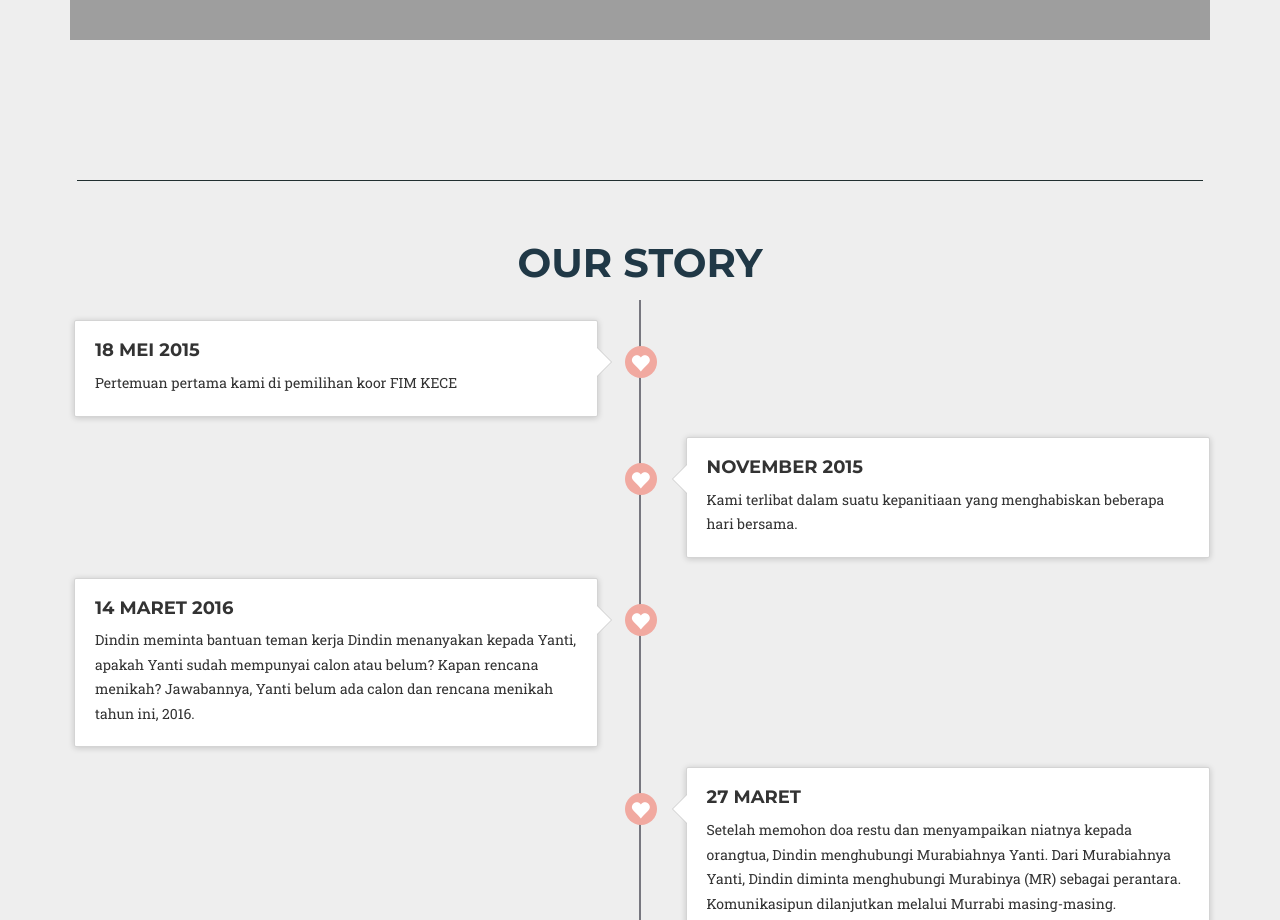
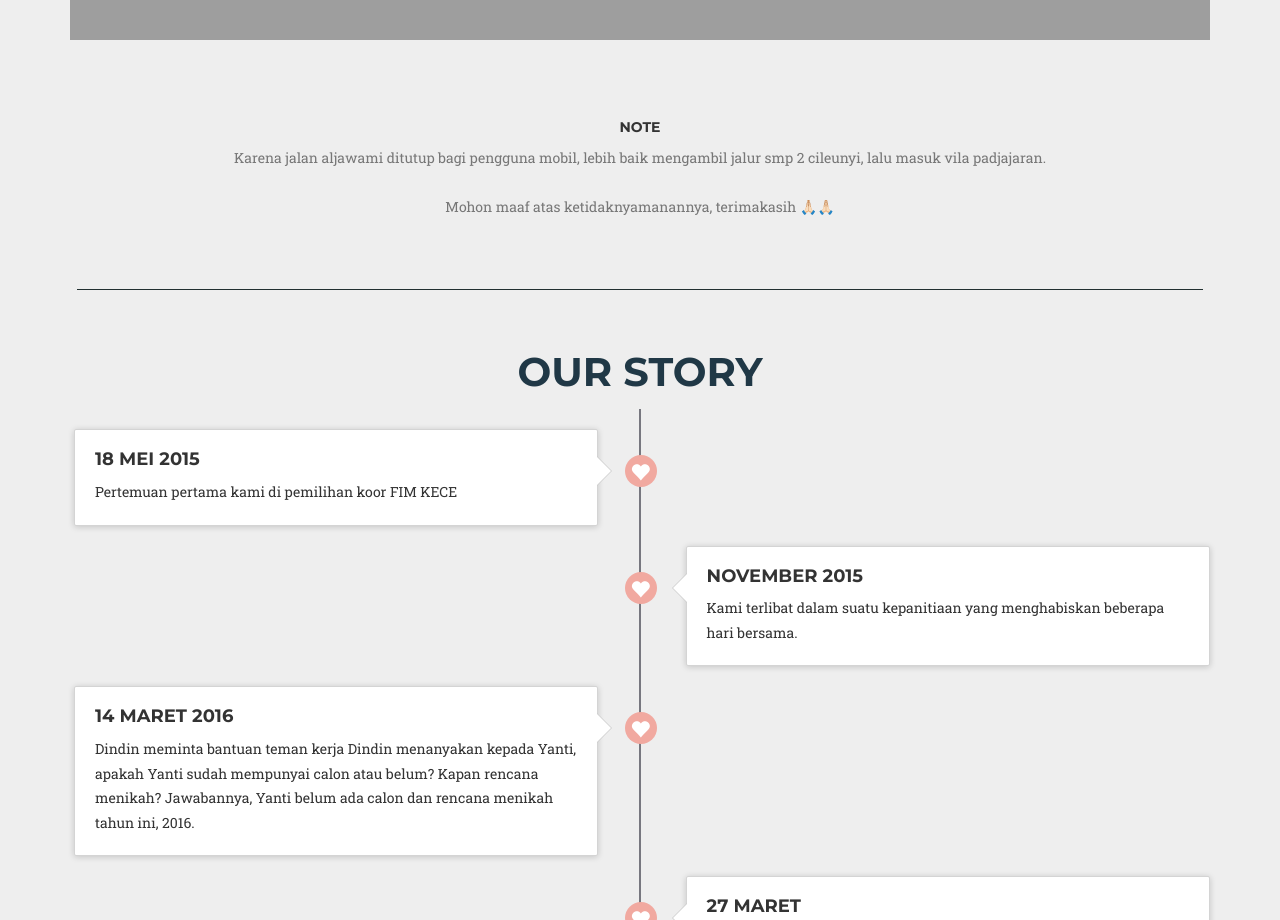
Before and after one commit to kumangxxx/undangan, a website: page index.html in a window 1280 px wide. Shown: the part 3560-4480 px from the top of the page. Drawn offline with nearby package versions, Linux system fonts and the light colour scheme; some packages are replaced by stand-ins of ours; grey boxes are pictures that could not be loaded; a web font is replaced by a local one.

Commit message:
note map

```diff
--- a/css/kumang.css
+++ b/css/kumang.css
@@ -1,3 +1,7 @@
+.map-note {
+  margin-top: 10px;
+}
+
 .bannerimage {
   width: 100%;
 }
--- a/index.html
+++ b/index.html
@@ -231,6 +231,12 @@
                     </script>
                 </div>
             </div>
+            <center class="map-note">
+              <h5>note</h5>
+              <p class="text-muted">
+                Karena jalan aljawami ditutup bagi pengguna mobil, lebih baik mengambil jalur smp 2 cileunyi, lalu masuk vila padjajaran.<br /><br />Mohon maaf atas ketidaknyamanannya, terimakasih 🙏🏻🙏🏻
+              </p>
+            </center>
             <!-- <div class="row text-center">
                 <div class="wow fadeInLeft col-md-4">
                     <h4 class="service-heading">Khitbah</h4>
```
